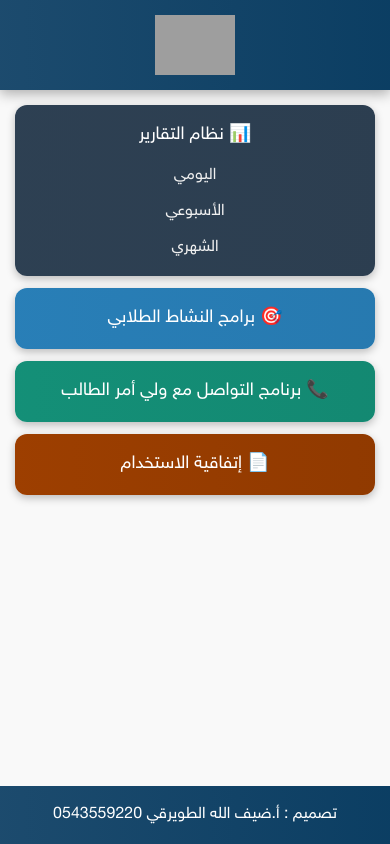
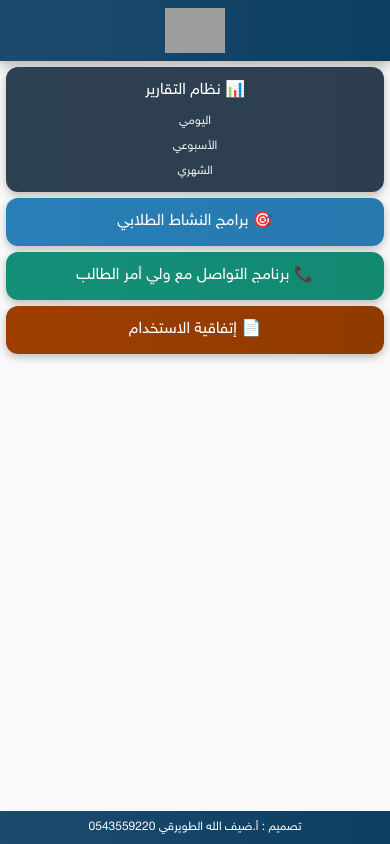
Before and after one commit to defullah2010-svg/P1, a plain HTML site: page index.html in a window 390 px wide. Drawn offline with Linux system fonts and the light colour scheme; grey boxes are pictures that could not be loaded.

Commit message:
Add files via upload

```diff
--- a/index.html
+++ b/index.html
@@ -23,9 +23,9 @@ body {
 
 header {
   display: flex;
-  justify-content: center; /* شعار في الوسط */
+  justify-content: center;
   align-items: center;
-  padding: 15px 30px;
+  padding: 10px 20px;
   color: white;
   background: linear-gradient(270deg, #0a3d62, #3c6382, #38ada9);
   background-size: 600% 600%;
@@ -34,7 +34,7 @@ header {
 }
 
 header img {
-  height: 60px;
+  height: 50px;
 }
 
 @keyframes gradientBG {
@@ -46,8 +46,8 @@ header img {
 nav {
   display: flex;
   flex-direction: column;
-  padding: 15px;
-  gap: 12px;
+  padding: 10px;
+  gap: 8px;
 }
 
 nav .tab {
@@ -56,14 +56,14 @@ nav .tab {
   box-shadow: 0 3px 8px rgba(0,0,0,0.25);
   color: white;
   text-align: center;
-  padding: 18px;
-  font-size: 20px;
+  padding: 14px;
+  font-size: 18px;
   transition: transform 0.3s;
 }
 
-nav .tab:hover { transform: translateY(-3px); }
+nav .tab:hover { transform: translateY(-2px); }
 
-/* ألوان تبويبات أكاديمية بحركة متموج مستقلة */
+/* ألوان تبويبات متحركة */
 .tab1 { background: linear-gradient(270deg, #2c3e50, #34495e); background-size: 600% 600%; animation: gradient1 12s ease infinite; }
 .tab2 { background: linear-gradient(270deg, #1f618d, #2980b9); background-size: 600% 600%; animation: gradient2 14s ease infinite; }
 .tab3 { background: linear-gradient(270deg, #117864, #16a085); background-size: 600% 600%; animation: gradient3 16s ease infinite; }
@@ -78,31 +78,35 @@ nav .tab:hover { transform: translateY(-3px); }
 .report-types {
   display: flex;
   justify-content: center;
-  margin-top: 10px;
-  gap: 30px;
-  font-size: 16px;
+  margin-top: 6px;
+  gap: 12px;
+  font-size: 14px;
   color: #f0f0f0;
 }
 
 footer {
   text-align: center;
-  padding: 15px;
+  padding: 8px;
   color: white;
-  font-size: 16px;
+  font-size: 14px;
   background: linear-gradient(270deg, #0a3d62, #3c6382, #38ada9);
   background-size: 600% 600%;
   animation: gradientBG 12s ease infinite;
   margin-top: auto;
 }
 
+/* للجوال */
 @media (max-width: 768px) {
-  header { flex-direction: column; text-align: center; }
-  nav .tab { font-size: 18px; padding: 14px; }
-  .report-types { flex-direction: column; gap: 8px; }
+  header { flex-direction: column; text-align: center; padding:8px; }
+  header img { height: 45px; }
+  nav { padding: 6px; gap:6px; }
+  nav .tab { font-size: 16px; padding: 10px; }
+  .report-types { flex-direction: column; gap: 4px; font-size: 12px; }
+  footer { padding: 6px; font-size: 12px; }
 }
 </style>
 
-<!-- أيقونات للشاشات والجوال -->
+<!-- أيقونات -->
 <link rel="icon" href="https://a.top4top.io/p_3530c738a1.png" type="image/png">
 <link rel="apple-touch-icon" href="https://a.top4top.io/p_3530c738a1.png">
 <link rel="manifest" href="manifest.json">
@@ -116,7 +120,7 @@ footer {
 
 <nav>
   <div class="tab tab1">
-    📊 نظام التقارير
+    <a href="reports.html" target="_blank" style="color:white; text-decoration:none;">📊 نظام التقارير</a>
     <div class="report-types">
       <span>اليومي</span>
       <span>الأسبوعي</span>
```
